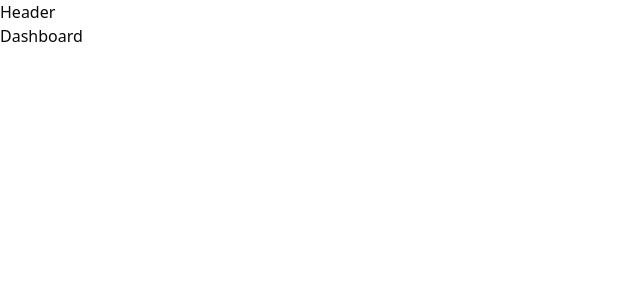
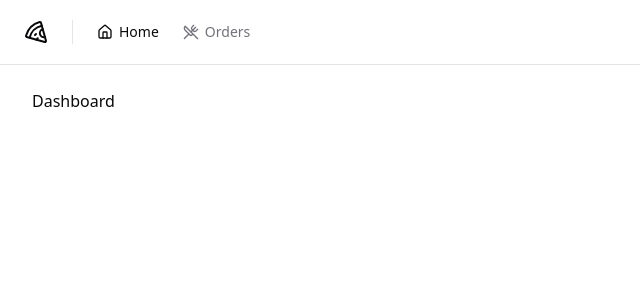
Before and after one commit to martahil/pizzashop-web, a React (Vite) app: page / in a window 1280 px wide. Shown: the top 300 px of the page, without its empty margins (0-640 px from the left). Built offline with nearby package versions, Linux system fonts and the light colour scheme.

Commit message:
Implement header navigation with NavLink

```diff
--- a/package.json
+++ b/package.json
@@ -13,6 +13,7 @@
     "@hookform/resolvers": "^5.0.1",
     "@radix-ui/react-alert-dialog": "^1.1.10",
     "@radix-ui/react-label": "^2.1.4",
+    "@radix-ui/react-separator": "^1.1.4",
     "@radix-ui/react-slot": "^1.2.0",
     "class-variance-authority": "^0.7.1",
     "clsx": "^2.1.1",
--- /dev/null
+++ b/src/components/header.tsx
@@ -0,0 +1,27 @@
+import { Home, Pizza, UtensilsCrossed } from "lucide-react";
+import { Separator } from "./ui/separator";
+import { NavLink } from "./nav-link";
+
+export function Header() {
+  return (
+    <div className="border-b">
+      <div className="flex h-16 items-center gap-6 px-6">
+        <Pizza className="h-6 w-6" />
+
+        <Separator orientation="vertical" className="h-6" />
+
+        <nav className="flex items-center space-x-4 lg:space-x-6">
+          <NavLink to='/'>
+            <Home className="h-4 w-4" />
+            Home
+          </NavLink>
+
+          <NavLink to='/orders'>
+            <UtensilsCrossed className="h-4 w-4" />
+            Orders
+          </NavLink>
+        </nav>
+      </div>
+    </div>
+  )
+}
--- /dev/null
+++ b/src/components/nav-link.tsx
@@ -0,0 +1,15 @@
+import { Link, LinkProps, useLocation } from "react-router-dom";
+
+export type NavLinkProps = LinkProps
+
+export function NavLink(props: NavLinkProps) {
+  const { pathname } = useLocation()
+
+  return (
+    <Link
+      data-current={pathname === props.to}
+      className="flex items-center gap-1.5 text-sm font-medium text-muted-foreground hover:text-foreground data-[current=true]:text-foreground"
+      {...props}
+    />
+  )
+}
--- /dev/null
+++ b/src/components/ui/separator.tsx
@@ -0,0 +1,29 @@
+import * as React from "react"
+import * as SeparatorPrimitive from "@radix-ui/react-separator"
+
+import { cn } from "@/lib/utils"
+
+const Separator = React.forwardRef<
+  React.ElementRef<typeof SeparatorPrimitive.Root>,
+  React.ComponentPropsWithoutRef<typeof SeparatorPrimitive.Root>
+>(
+  (
+    { className, orientation = "horizontal", decorative = true, ...props },
+    ref
+  ) => (
+    <SeparatorPrimitive.Root
+      ref={ref}
+      decorative={decorative}
+      orientation={orientation}
+      className={cn(
+        "shrink-0 bg-border",
+        orientation === "horizontal" ? "h-[1px] w-full" : "h-full w-[1px]",
+        className
+      )}
+      {...props}
+    />
+  )
+)
+Separator.displayName = SeparatorPrimitive.Root.displayName
+
+export { Separator }
--- a/src/pages/_layouts/app.tsx
+++ b/src/pages/_layouts/app.tsx
@@ -1,11 +1,12 @@
+import { Header } from '@/components/header'
 import { Outlet } from 'react-router-dom'
 
 export function AppLayout() {
   return (
-    <div>
-      <h1>Header</h1>
+    <div className='flex min-h-screen flex-col antialiased'>
+      <Header />
 
-      <div>
+      <div className='flex flex-1 flex-col gap-4 p-8 pt-6'>
         <Outlet />
       </div>
     </div>
--- a/src/pages/_layouts/auth.tsx
+++ b/src/pages/_layouts/auth.tsx
@@ -3,7 +3,7 @@
 
 export function AuthLayout() {
   return (
-    <div className='min-h-screen grid grid-cols-2'>
+    <div className='grid min-h-screen grid-cols-2 antialiased'>
       <div className='h-full border-r border-foreground/5 bg-muted p-10 text-muted-foreground flex flex-col justify-between'>
         <div className='flex items-center gap-3 text-lg font-medium text-foreground'>
           <Pizza className='h-5 w-5' />
```
Also changed, not shown: 1 other file (tests, documents, lock files or other folders).
